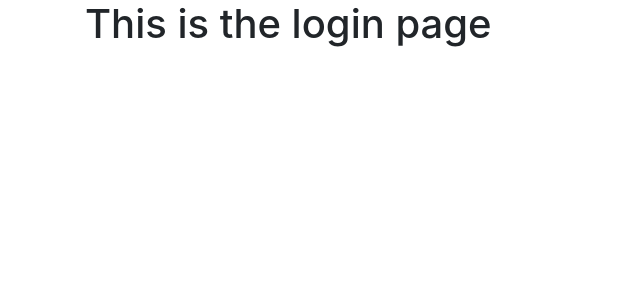
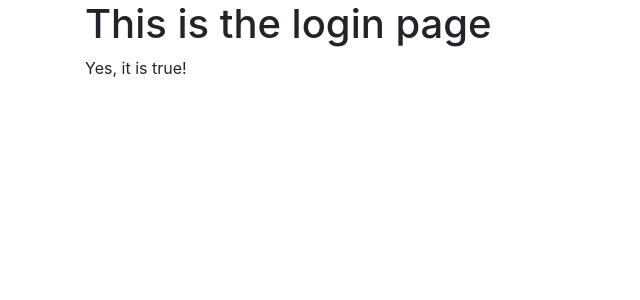
Before and after one commit to LGarza94/Python_website_tut, a Flask app: page /login in a window 1280 px wide. Shown: the part 56-356 px from the top of the page, without its empty margins (0-640 px from the left). Run offline with Flask 3, Linux system fonts and the light colour scheme; some libraries are stand-ins or nearby versions.

Commit message:
Update login.html

```diff
--- a/website/templates/login.html
+++ b/website/templates/login.html
@@ -2,5 +2,10 @@
 
 {% block content %}
 <h1>This is the login page</h1>
-{{ text }}
+{% if boolean == True %}
+Yes, it is true!
+{% else %}
+No, it is not true!
+{% endif %}
+
 {% endblock %}
```
